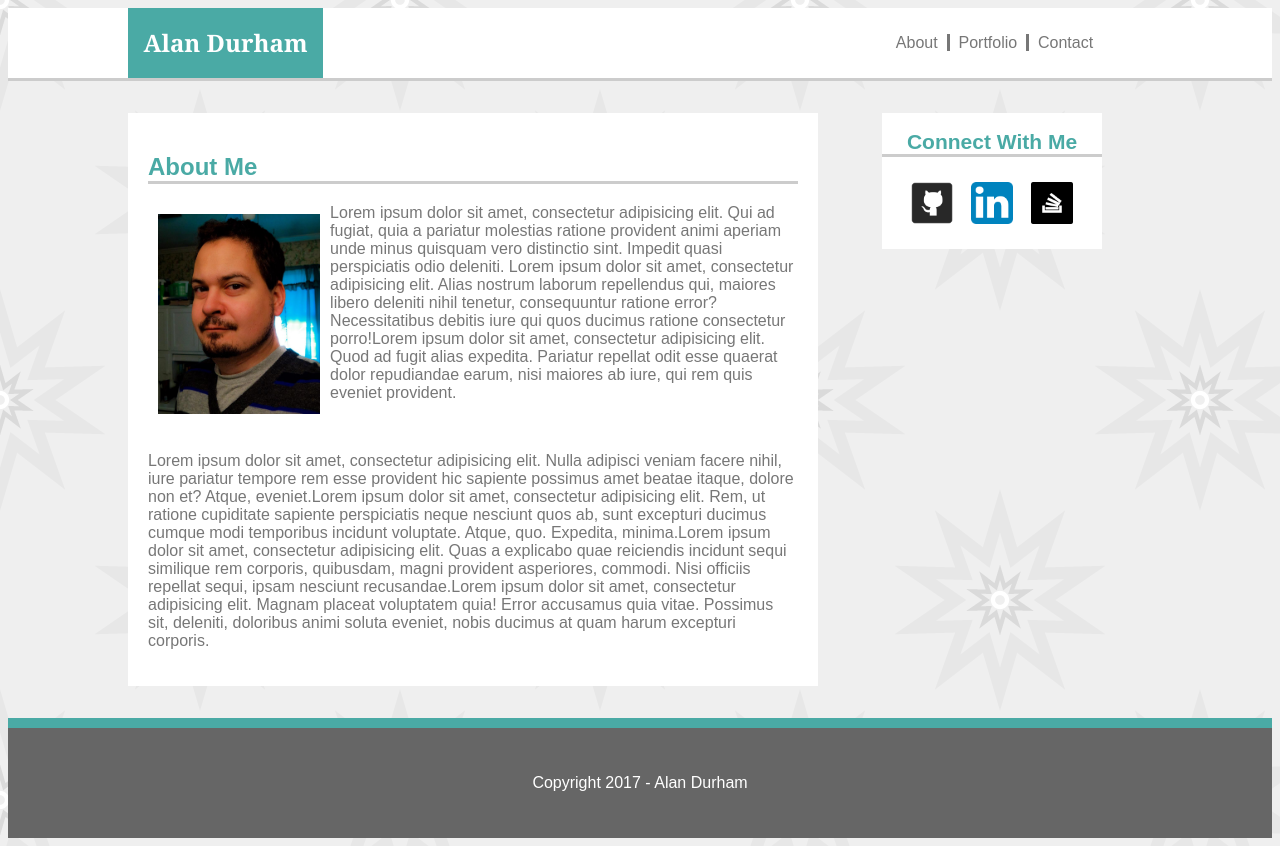
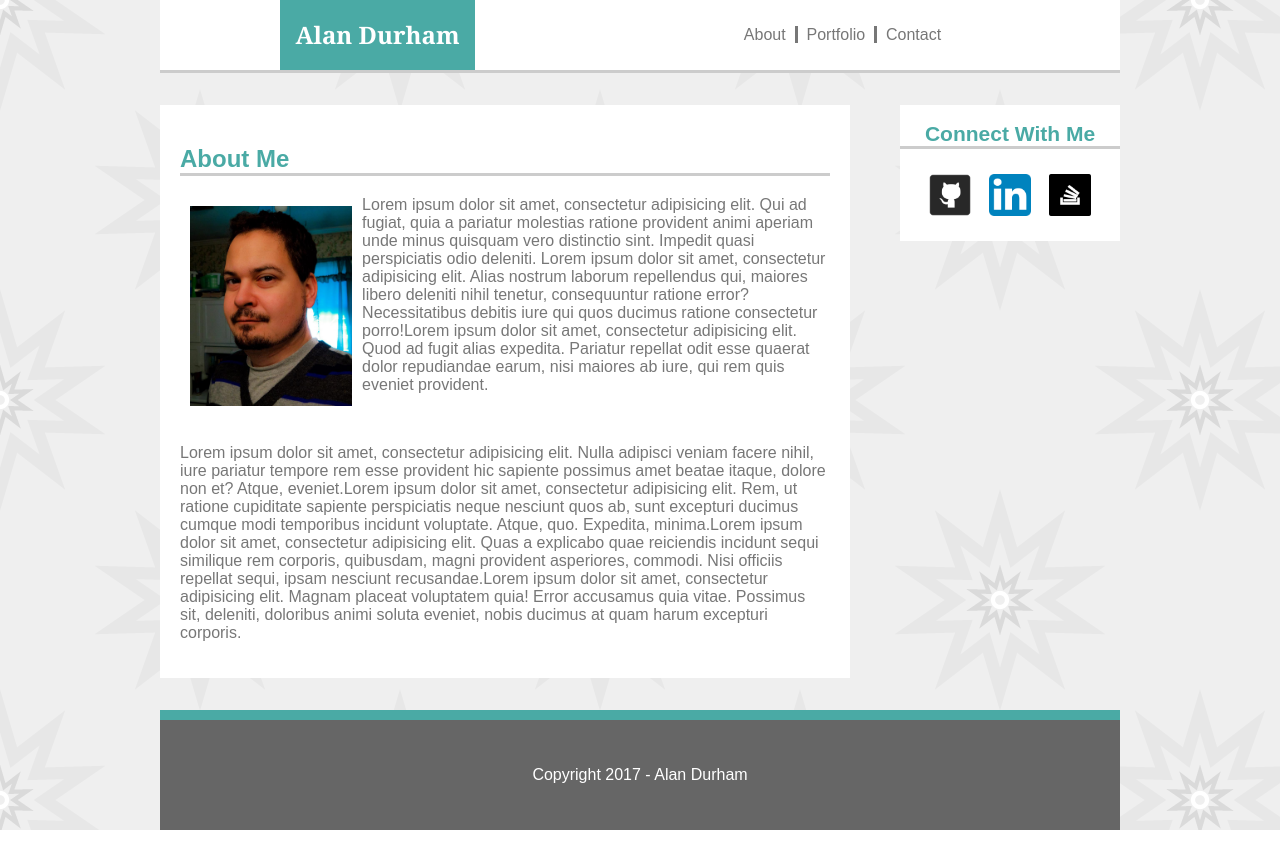
Before and after one commit to adurha10/Basic-Portfolio, a plain HTML site: page index.html in a window 1280 px wide. Drawn offline with Linux system fonts and the light colour scheme.

Commit message:
fixed scaling issue

```diff
--- a/assets/css/style.css
+++ b/assets/css/style.css
@@ -4,6 +4,8 @@ body {
 	background-image: url(../images/pow-star.png);
 	font-family: 'Arial', 'Helvetica Neue', Helvetica, sans-serif;
 	color: #777777;
+	max-width: 960px;
+	margin:0 auto;
 }
 
 header {
@@ -120,7 +122,6 @@ input[type=submit]:hover {
 
 .main-content {
 	float: left;
-	margin-left: 120px;
 	margin-top: 32px;
 	margin-bottom: 32px;
 	width: 650px;
@@ -132,7 +133,6 @@ input[type=submit]:hover {
 .contact-me {
 	float: right;
 	margin-top: 32px;
-	margin-right: 170px;
 	background: #ffffff;
 	width: 220px;
 	text-align: center;
```
